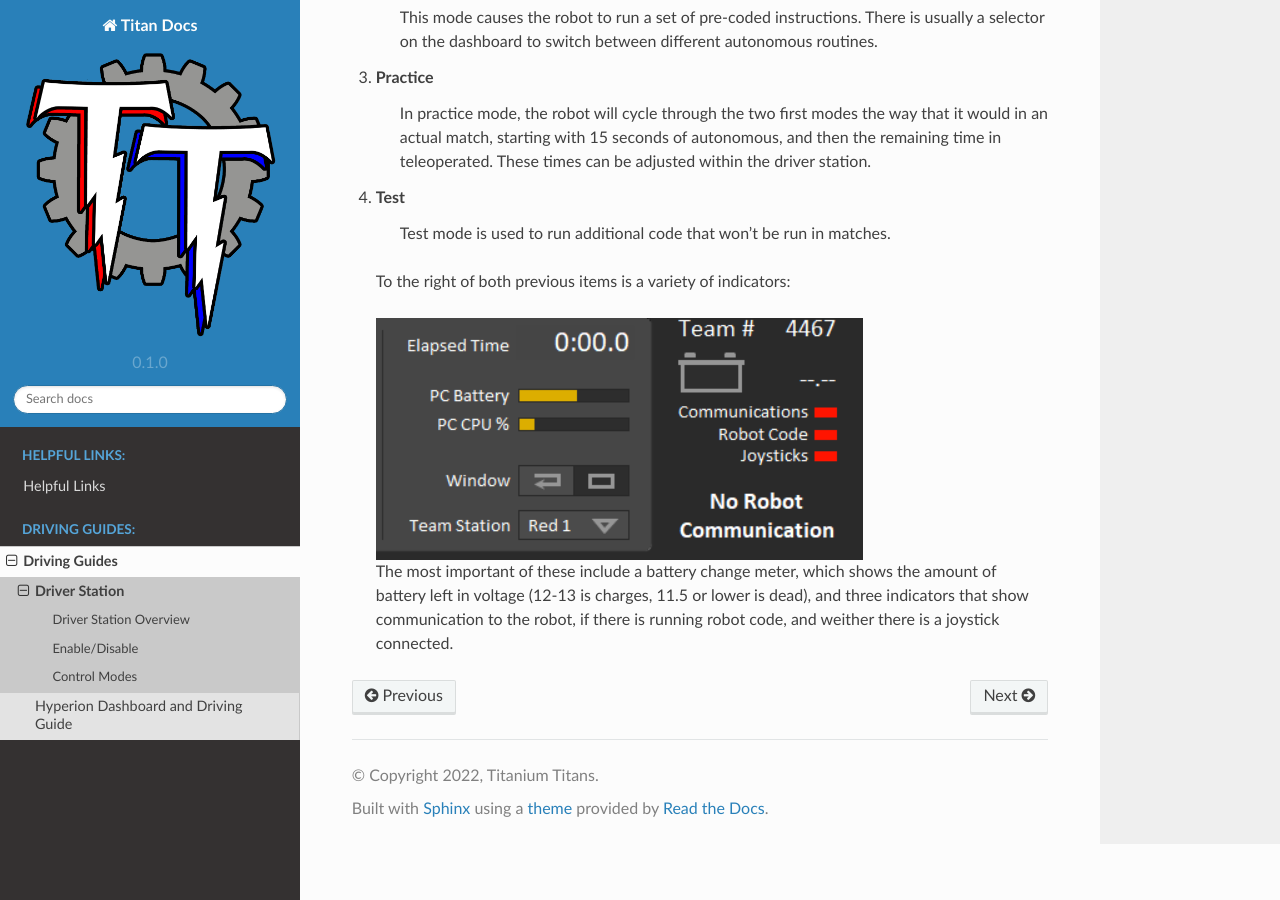
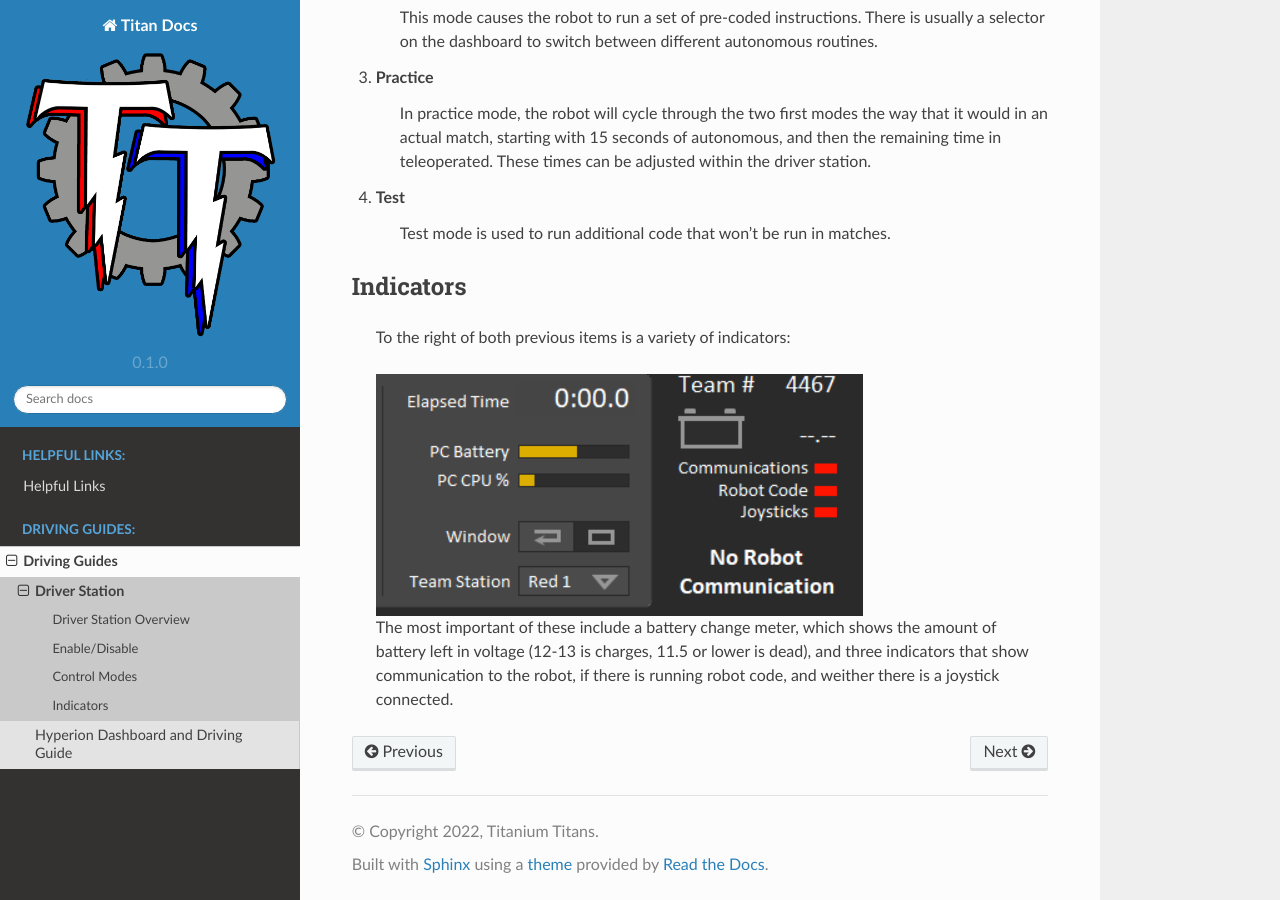
Before and after one commit to TitaniumTitans/Docs, a Sphinx documentation site: the page built from docs/source/driving-guides/generic-driving/driver-station.rst, in a window 1280 px wide and 900 px high, scrolled down 1234 px. Built offline with Sphinx 7.4.7 and the Read the Docs theme 2.0.0, drawn with Linux system fonts in a browser that asks for light colours.

Commit message:
Update driver-station.rst

```diff
--- a/docs/source/driving-guides/generic-driving/driver-station.rst
+++ b/docs/source/driving-guides/generic-driving/driver-station.rst
@@ -49,8 +49,9 @@ As you can see, there are four different modes:
 4. Test
     Test mode is used to run additional code that won't be run in matches.
 
- Indicators
- ---------------
+
+Indicators
+----------
 
  To the right of both previous items is a variety of indicators:
 
```
